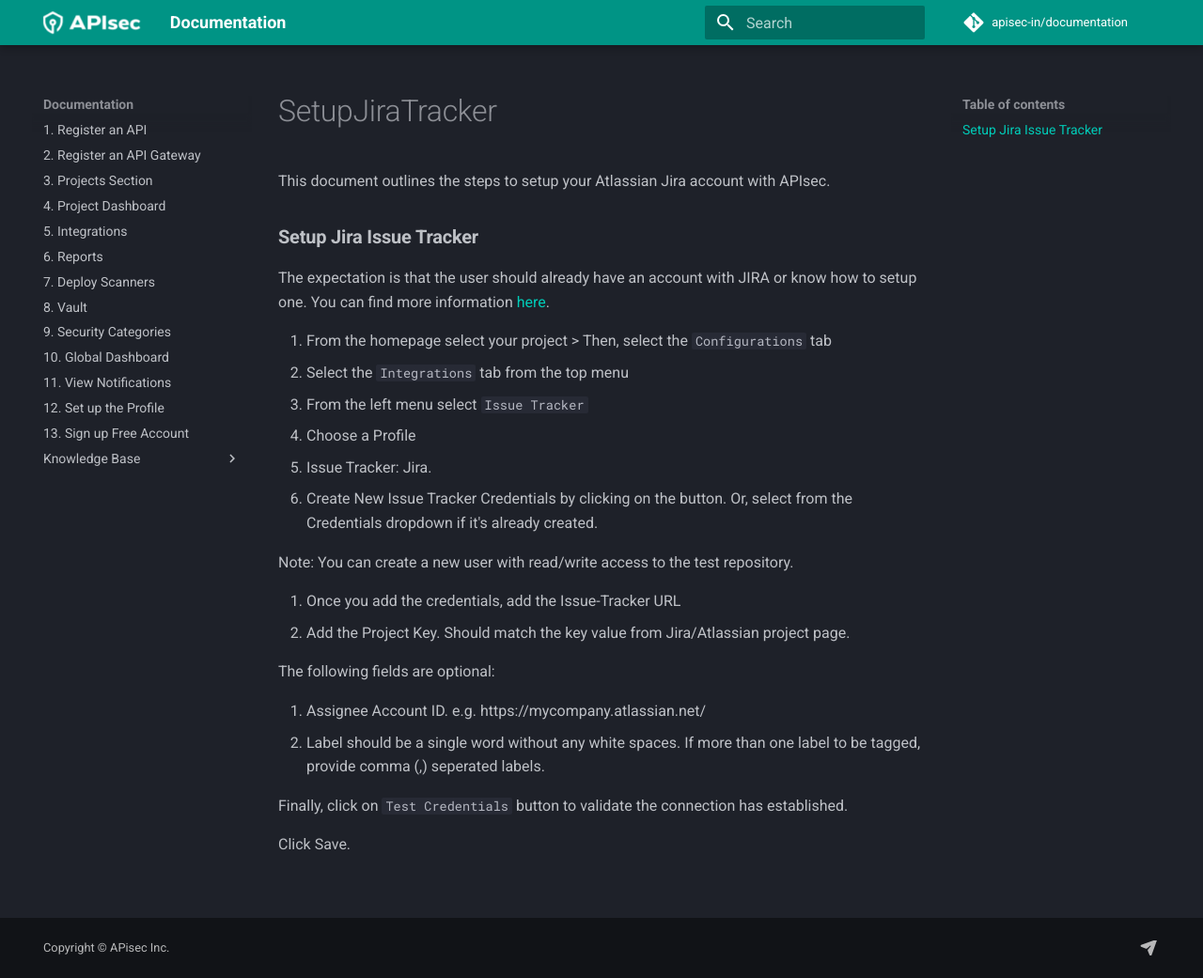
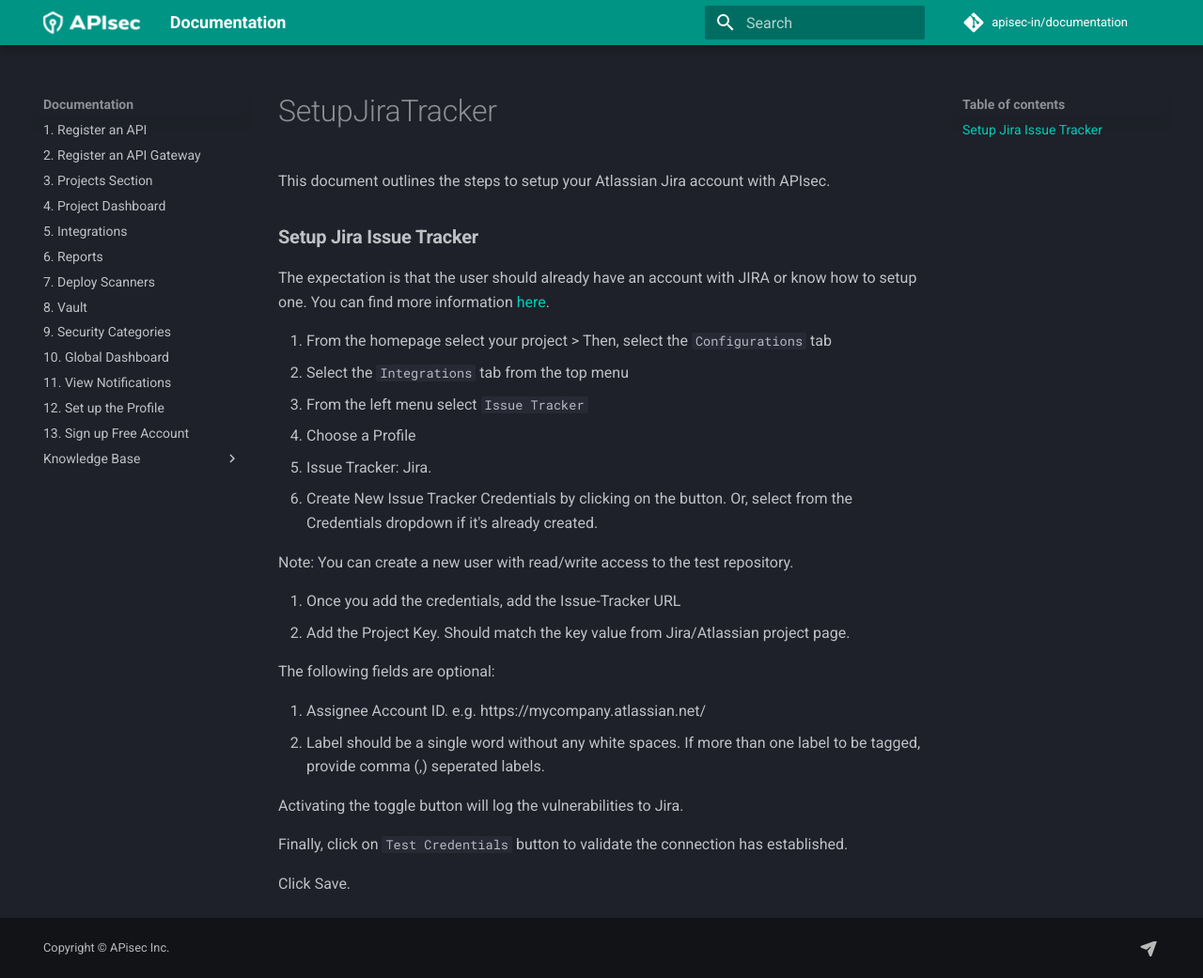
Before and after one commit to apisec-inc/documentation, an MkDocs documentation site: the page built from docs/SetupJiraTracker.md, in a window 1280 px wide and 1041 px high. Shown: the whole window at 94% size. Built offline with MkDocs 1.6.1 and Material for MkDocs 9.7.7, drawn with Linux system fonts in a browser that asks for light colours; comment, search, counter and statistics services are not loaded.

Commit message:
Update SetupJiraTracker.md
adding toggle content.

```diff
--- a/docs/SetupJiraTracker.md
+++ b/docs/SetupJiraTracker.md
@@ -21,6 +21,7 @@
 9. Assignee Account ID. e.g. https://mycompany.atlassian.net/
 10. Label should be a single word without any white spaces. If more than one label to be tagged, provide comma (,) seperated labels.
 
+Activating the toggle button will log the vulnerabilities to Jira.
 
 Finally, click on `Test Credentials` button to validate the connection has established.
 
```
